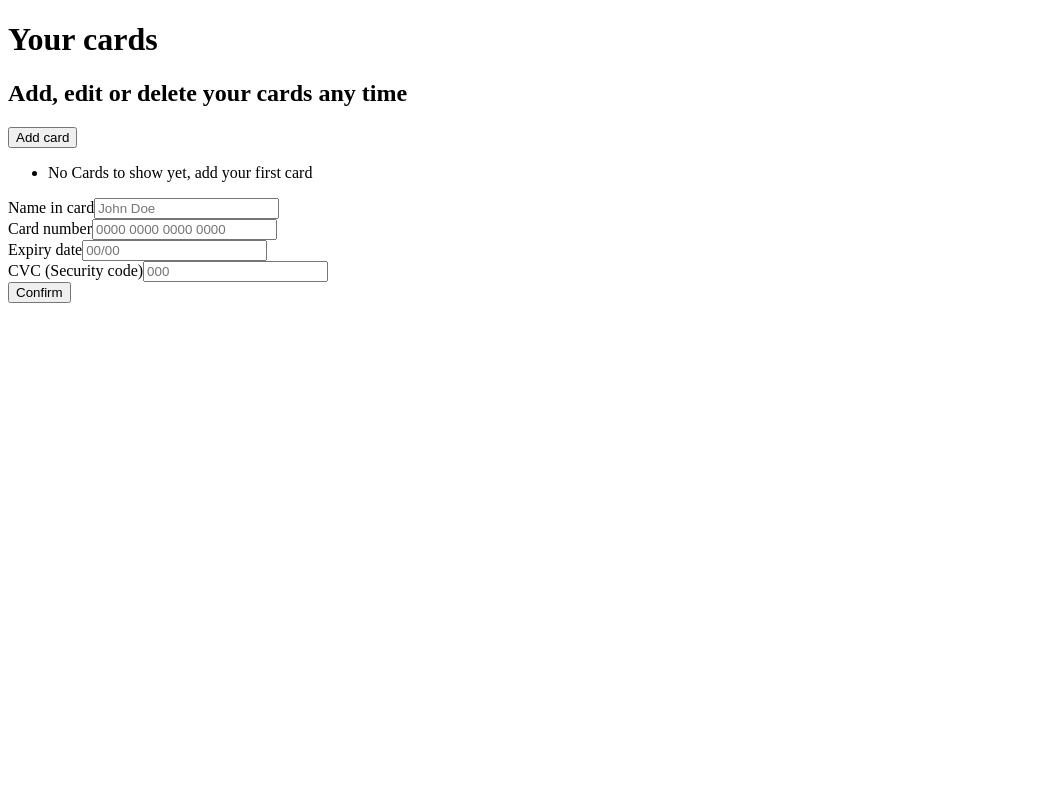
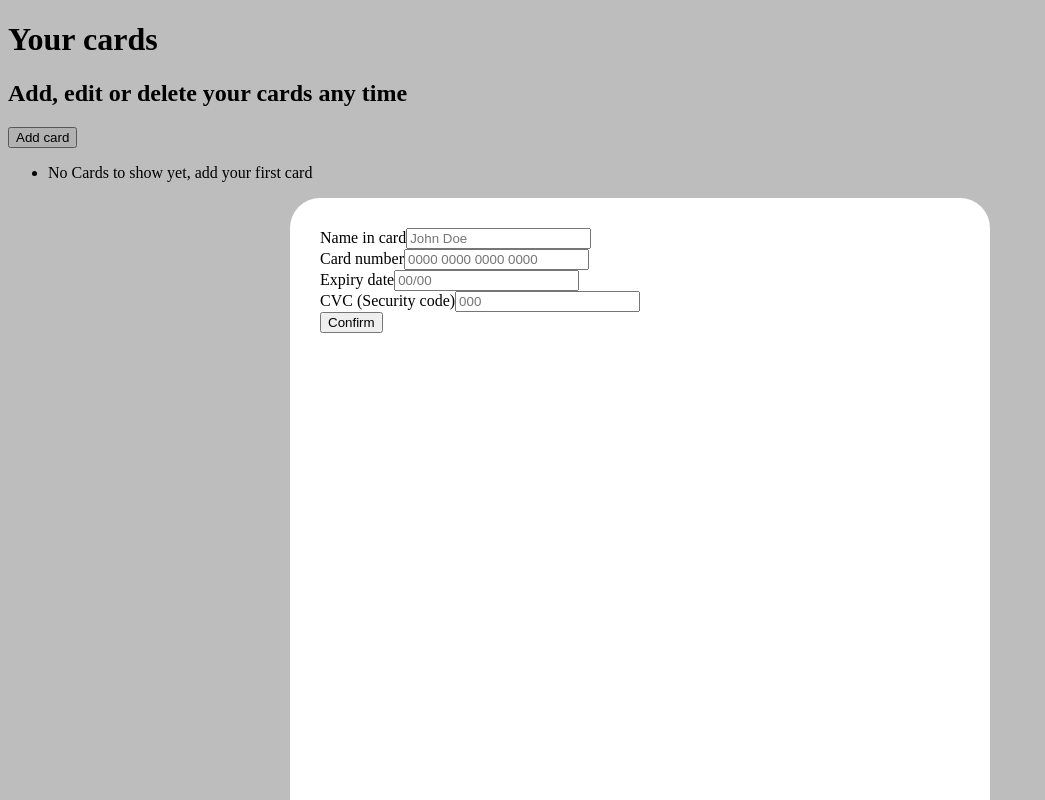
Before and after one commit to orivelton/register-payment-methods, a Next.js app: page / in a window 1280 px wide. Both pictures are taken after a click on the button "Add card". Shown: the whole page, without its empty margins (0-1045 px from the left). Built offline with nearby package versions, Linux system fonts and the light colour scheme.

Commit message:
chore: Reset form and Modal component

```diff
--- a/src/components/FormCard/index.tsx
+++ b/src/components/FormCard/index.tsx
@@ -1,39 +1,44 @@
 import { useForm } from 'react-hook-form'
 import Input from '../Input'
 import { Card } from '../../interfaces'
-import { useContext, useEffect } from 'react'
+import { useContext, useEffect, useMemo } from 'react'
 import cardsContext from '../../hooks/context/cardsContext'
 import { cardsRequest } from '../../services/cardsRequest'
+import Modal from '../Modal'
 
-export default function FormCard({
-  nameInCard = '',
-  cardNumber = '',
-  expiryDate = '',
-  cvc = ''
-}) {
+export default function FormCard({ card, handleClose }) {
   const[cards, setCards] = useContext(cardsContext)
-  const { register, handleSubmit, watch, formState: { errors } } = useForm<Card>()
-
+  const { register, handleSubmit, setError, reset, watch, setValue, formState: { errors } } = useForm<Card>({ defaultValues: card || {}})
 
   const onSubmit = async (data: Card ) => {
+    const hasCard = cards.filter(item => item.cardNumber === data.cardNumber).length
+
+    if(hasCard) {
+      return setError('formError', {
+        type: "manual",
+        message: "You have the same card added"
+      })
+    }
+
     setCards(prev => ([...prev, data]))
   }
 
-  useEffect(() => {
-    cardsRequest({ cards })
-  }, [cards])
+  useEffect(() => { cardsRequest({ cards }) }, [cards])
+
+  useEffect(() => { reset(card) }, [card])
 
   return(
-    <>
+    <Modal handleClose={handleClose}>
       <form onSubmit={handleSubmit(onSubmit)}>
         <Input {...{
           register,
           name: 'nameInCard',
           label: 'Name in card',
           placeholder: 'John Doe',
-        defaultValue: nameInCard
+          errors,
+          message: 'Please fill in your name'
         }} />
-      {errors.nameInCard && <p>Please fill in your name</p>}
+
 
         <br />
 
@@ -44,9 +49,9 @@ export default function FormCard({
           placeholder: '0000 0000 0000 0000',
           pattern: /^[0-9]{16}$/,
           maxLength: 16,
-        defaultValue: cardNumber
+          errors,
+          message: 'Please enter a valid credit card number'
         }} />
-      {errors.cardNumber && <p>Please enter a valid credit card number</p>}
 
         <br />
 
@@ -57,9 +62,9 @@ export default function FormCard({
           placeholder: '00/00',
           pattern: /^[0-9]{5}$/,
           maxLength: 5,
-        defaultValue: expiryDate
+          errors,
+          message: 'Please enter a valid expiry date'
         }} />
-      {errors.cardNumber && <p>Please enter a valid expiry date</p>}
 
         <br />
 
@@ -70,14 +75,15 @@ export default function FormCard({
           placeholder: '000',
           pattern: /^[0-9]{3}$/,
           maxLength: 3,
-        defaultValue: cvc
+          errors,
+          message: 'Please enter a valid security code'
         }} />
-      {errors.cardNumber && <p>Please enter a valid security code</p>}
-
         <br />
 
+
         <button>Confirm</button>
+        {errors?.formError && errors.formError.message}
       </form>
-    </>
+    </Modal>
   )
 }
--- a/src/components/Input/index.tsx
+++ b/src/components/Input/index.tsx
@@ -1,17 +1,17 @@
 import { InputCard } from '../../interfaces';
 
-export default function Input({ register, label, maxLength, placeholder, required = true, pattern, name, defaultValue }: InputCard) {
+export default function Input({ register, label, maxLength, placeholder, required = true, pattern, name, errors, message }: InputCard) {
   return(
     <>
       <label htmlFor={name}>{label}</label>
       <input
         id={name}
         {...register(name, { required, pattern, maxLength })}
-        defaultValue={defaultValue}
         type="text"
         maxLength={maxLength}
         placeholder={placeholder}
       />
+      {errors?.[name] && <p>{message}</p>}
     </>
   )
 }
--- a/src/components/ListCard/index.tsx
+++ b/src/components/ListCard/index.tsx
@@ -16,7 +16,6 @@ export default function ListCard() {
   }
 
   const handleEdit = card => {
-    setEditCard(false)
     setCard(card)
     setEditCard(true)
   }
@@ -39,7 +38,7 @@ export default function ListCard() {
             }
       </ul>
 
-      { editCard && <FormCard {...card}/> }
+      { editCard && <FormCard card={card} /> }
     </>
   )
 }
--- a/src/components/Modal/Modal.module.scss
+++ b/src/components/Modal/Modal.module.scss
@@ -1,12 +1,26 @@
+
+.overlay {
+  background: #00000042;
+  position: fixed;
+  width: 100%;
+  height: 100%;
+  top: 0;
+  left: 0;
+  right: 0;
+  display: flex;
+  justify-content: center;
+  align-items: flex-end;
+  z-index: 1;
+}
 .modal {
-  border: 0;
-  &__overlay {
-    position: fixed;
-    top: 0;
-    left: 0;
-    height: 100%;
-    width: 100%;
-    z-index: 10;
-    background-color: rgba(0,0,0,0.5);
-  }
+  width: 50%;
+  background: #FFFFFF;
+  height: 80%;
+  z-index: 2;
+  position: fixed;
+  margin: auto;
+  left: 0;
+  right: 0;
+  padding: 30px;
+  border-radius: 30px 30px 0;
 }
--- a/src/components/Modal/index.tsx
+++ b/src/components/Modal/index.tsx
@@ -1,10 +1,12 @@
-import './Modal.module.scss'
+import { useState } from 'react'
+import styles from './Modal.module.scss'
 
-export default function Modal({ children }) {
+export default function Modal({ children, handleClose }) {
   return(
-    <div className="modal">
-      test
-      <div className="modal__overlay"></div>
-    </div>
+    <>
+      <div className={styles.overlay} onClick={() => { handleClose(false) }}>
+      </div>
+      <div className={styles.modal}>{children}</div>
+    </>
   )
 }
--- a/src/interfaces/index.ts
+++ b/src/interfaces/index.ts
@@ -5,6 +5,7 @@ export type Card = {
   cardNumber: string,
   expiryDate: string,
   cvc: string,
+  formError?: string
 }
 
 export type InputCard = {
--- a/src/pages/index.tsx
+++ b/src/pages/index.tsx
@@ -1,6 +1,7 @@
 import { useState } from 'react'
 import FormCard from '../components/FormCard'
 import ListCard from '../components/ListCard'
+import Modal from '../components/Modal'
 import cardsContext from '../hooks/context/cardsContext'
 // import Modal from '../components/Modal'
 
@@ -18,11 +19,12 @@ export default function Index({ cards }) {
       <h1>Your cards</h1>
       <h2>Add, edit or delete your cards any time</h2>
       <button onClick={handleAddCard}>Add card</button>
+
       <br />
       <cardsContext.Provider value={[card, setCard]}>
         <ListCard />
-        { addCard && <FormCard /> }
       </cardsContext.Provider>
+      { addCard && <FormCard handleClose={setAddCard} /> }
 
     </>
   )
```
Lines whose indentation alone changed are shown as unchanged.
